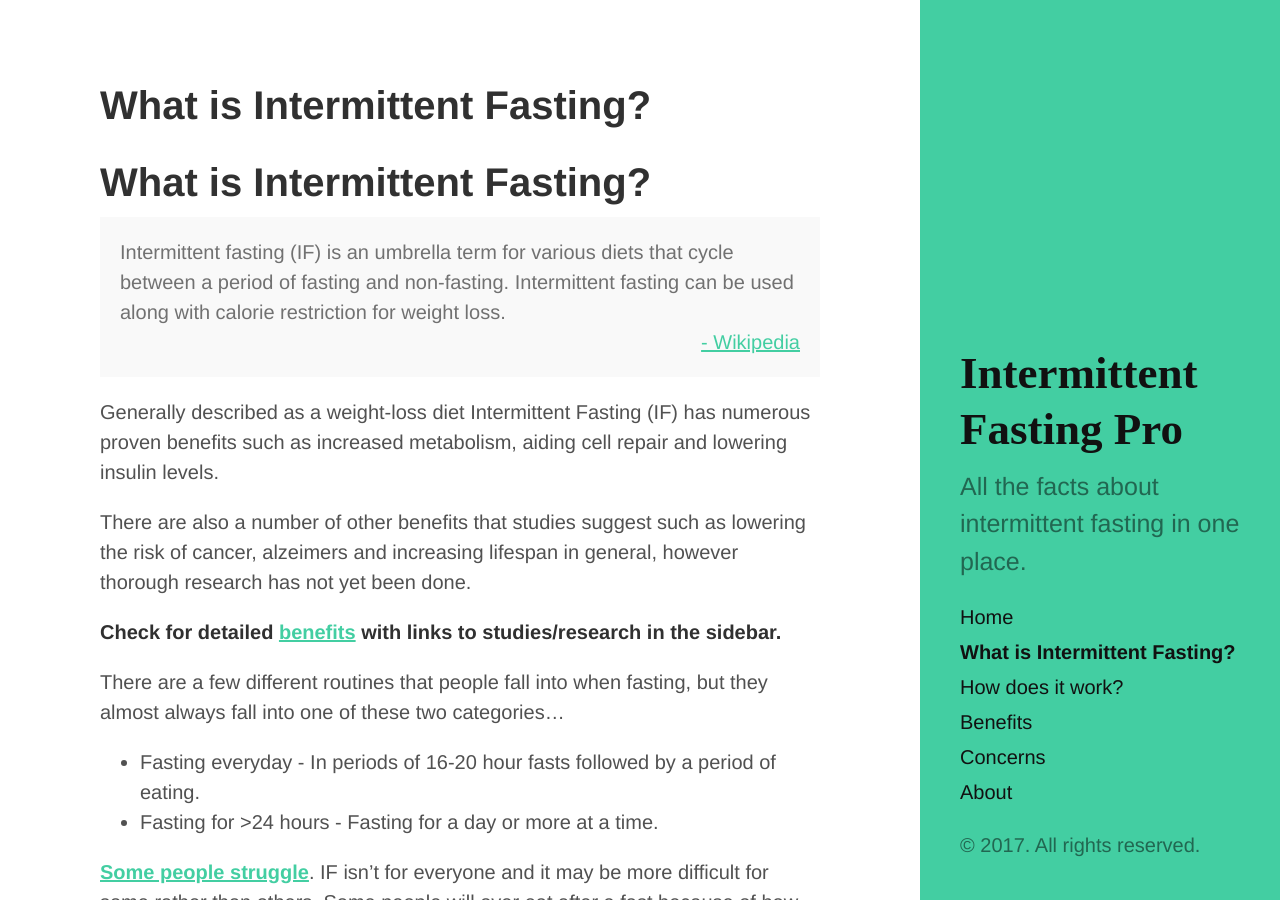
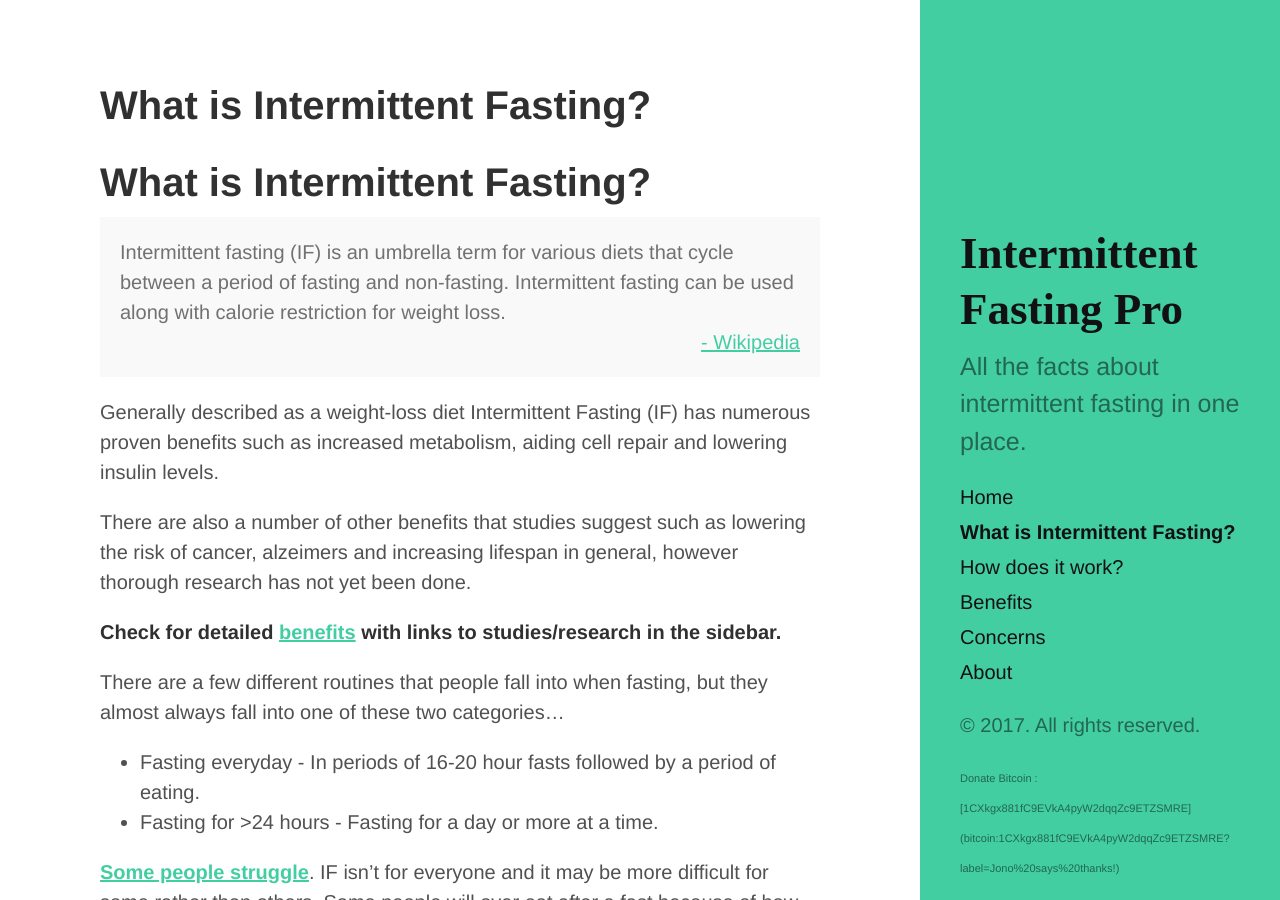
Before and after one commit to foopod/intermittentFasting, a Jekyll site: the page built from index.md, in a window 1280 px wide and 900 px high. Built offline with Jekyll 4.4.1, drawn with Linux system fonts in a browser that asks for light colours; our own code applies the rules of GitHub Pages for plain Markdown files.

Commit message:
Update sidebar.html

```diff
--- a/_includes/sidebar.html
+++ b/_includes/sidebar.html
@@ -47,5 +47,6 @@
     </nav>
 
     <p>&copy; {{ site.time | date: '%Y' }}. All rights reserved.</p>
+    <span style="font-size:11px">Donate Bitcoin : [1CXkgx881fC9EVkA4pyW2dqqZc9ETZSMRE](bitcoin:1CXkgx881fC9EVkA4pyW2dqqZc9ETZSMRE?label=Jono%20says%20thanks!)</span>
   </div>
 </div>
```
